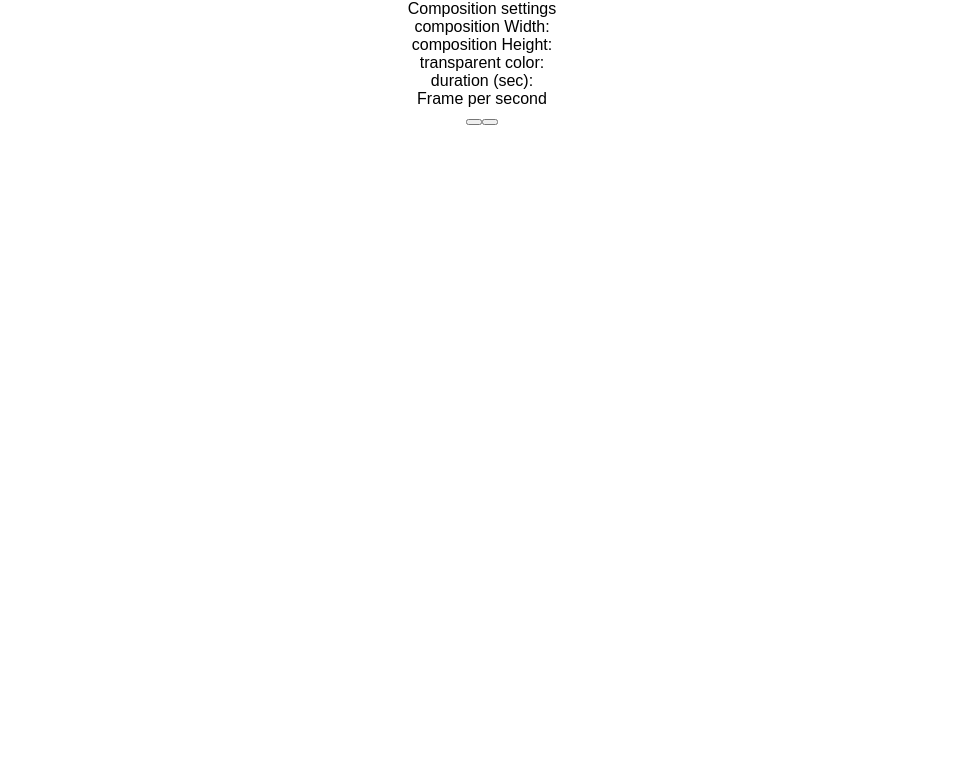
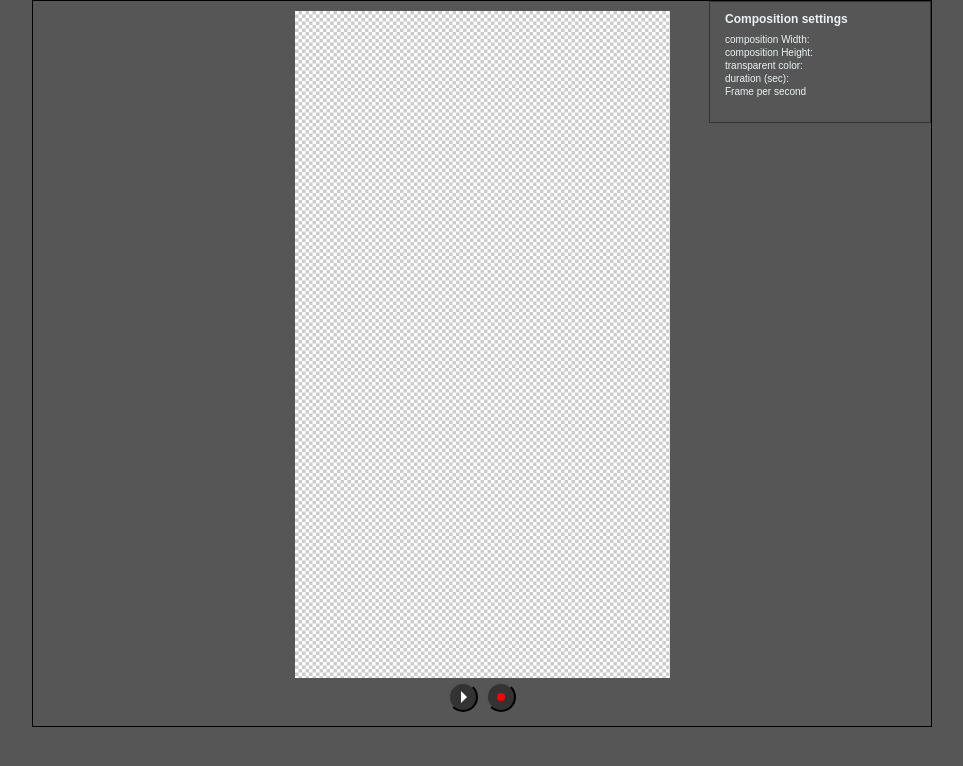
Before and after one commit to canalicchio/giffo, a React (Create React App) app: page / in a window 1280 px wide. Shown: the top 766 px of the page, without its empty margins (158-1121 px from the left). Built offline with nearby package versions, Linux system fonts and the light colour scheme.

Commit message:
app styles

```diff
--- a/public/index.html
+++ b/public/index.html
@@ -8,8 +8,6 @@
             manifest.json provides metadata used when your web app is added to the
             homescreen on Android. See https://developers.google.com/web/fundamentals/engage-and-retain/web-app-manifest/
         -->
-    <link rel="manifest" href="%PUBLIC_URL%/manifest.json">
-    <link rel="shortcut icon" href="%PUBLIC_URL%/favicon.ico">
         <!--
             Notice the use of %PUBLIC_URL% in the tags above.
             It will be replaced with the URL of the `public` folder during the build.
@@ -22,10 +20,12 @@
         <title>React App</title>
     </head>
     <body>
-    <noscript>
-      You need to enable JavaScript to run this app.
-    </noscript>
+        <div id="giffo">
+            <canvas id="canvas" width="375" height="667"> </canvas>
+            <img id="renderer" alt="" style="display:none;">
             <div id="root"></div>
+        </div>
+
         <!--
             This HTML file is a template.
             If you open it directly in the browser, you will see an empty page.
--- a/src/App.css
+++ b/src/App.css
@@ -1,28 +1,103 @@
-.App {
-  text-align: center;
+.sidebar {
+    width: 200px;
+    min-height: 100px;
+    max-height: 100%;
+    border: 1px solid #333333;
+    position: absolute;
+    right: 0;
+    top: 0;
+    padding: 10px 10px;
+}
+.settings-title {
+    color: #eaf3f6;
+    font-weight: bold;
+    margin: 0px 5px 8px 5px;
+    font-size: 12px;
+}
+.settings-element {
+    margin: 0px 5px 2px 5px;
+}
+.settings-element label {
+    display: block;
+    color: #eaf3f6;
+    font-size: 10px;
+    margin-bottom: 2px;
+}
+.settings-text {
+    background: #3a3a3a;
+    color: #eaf3f6;
+    border: none;
+    padding: 5px 10px;
+    box-shadow: inset 0 0 5px #000000;
+}
+.settings-text:focus {
+    outline-width: 1px;
+    background: #eaf3f6;
+    color: black;
+}
+.color-box {
+    width: 20px;
+    height: 20px;
+    border: 1px solid white;
+    cursor: pointer;
+}
+.settings-color {
+    position: relative;
+}
+.settings-color .sketch-picker {
+    position: absolute;
+    top: 37px;
+    left: 0px;
 }
 
-.App-logo {
-  animation: App-logo-spin infinite 20s linear;
-  height: 80px;
+.player {
+text-align: center;
+}
+.frames-slider {
+    display: inline-block;
+    margin: 0 auto;
+}
+.play-button {
+    display: inline-block;
+    background: #333;
+    width: 30px;
+    height: 30px;
+    text-align: center;
+    border-radius: 50%;
+    vertical-align: middle;
+    margin: 4px;
+    outline: none;
+}
+.play-icon {
+    display: block;
+    margin-left: 5px;
+}
+.play-icon:after {
+    display: block;
+    content: '';
+    width: 0;
+    height: 0;
+    border-style: solid;
+    border-width: 6px 0 6px 6px;
+    border-color: transparent transparent transparent #fff;
 }
 
-.App-header {
-  background-color: #222;
-  height: 150px;
-  padding: 20px;
-  color: white;
+.record-icon {
+    display: block;
+    margin-left: 3px;
+}
+.record-icon:after {
+    display: block;
+    content: '';
+    width: 8px;
+    height: 8px;
+    border-radius: 4px;
+    background: red;
+
 }
 
-.App-title {
-  font-size: 1.5em;
+
+.progress {
+color: white;
+font-size: 10px;
 }
-
-.App-intro {
-  font-size: large;
-}
-
-@keyframes App-logo-spin {
-  from { transform: rotate(0deg); }
-  to { transform: rotate(360deg); }
-}
--- a/src/index.css
+++ b/src/index.css
@@ -2,4 +2,22 @@ body {
   margin: 0;
   padding: 0;
   font-family: sans-serif;
+  background: #565656;
 }
+
+#giffo {
+    position: relative;
+    max-width: 900px;
+    width: 100%;
+    margin: 0 auto;
+    box-sizing: border-box;
+    padding: 10px;
+    border: 1px solid black;
+}
+
+canvas {
+    display: block;
+    margin: 0 auto;
+    background: url(./imgs/transparent-bg.png);
+    background-size: 7px 7px;
+}
```
Also changed, not shown: src/imgs/transparent-bg.png (added). Lines whose indentation alone changed are shown as unchanged.
